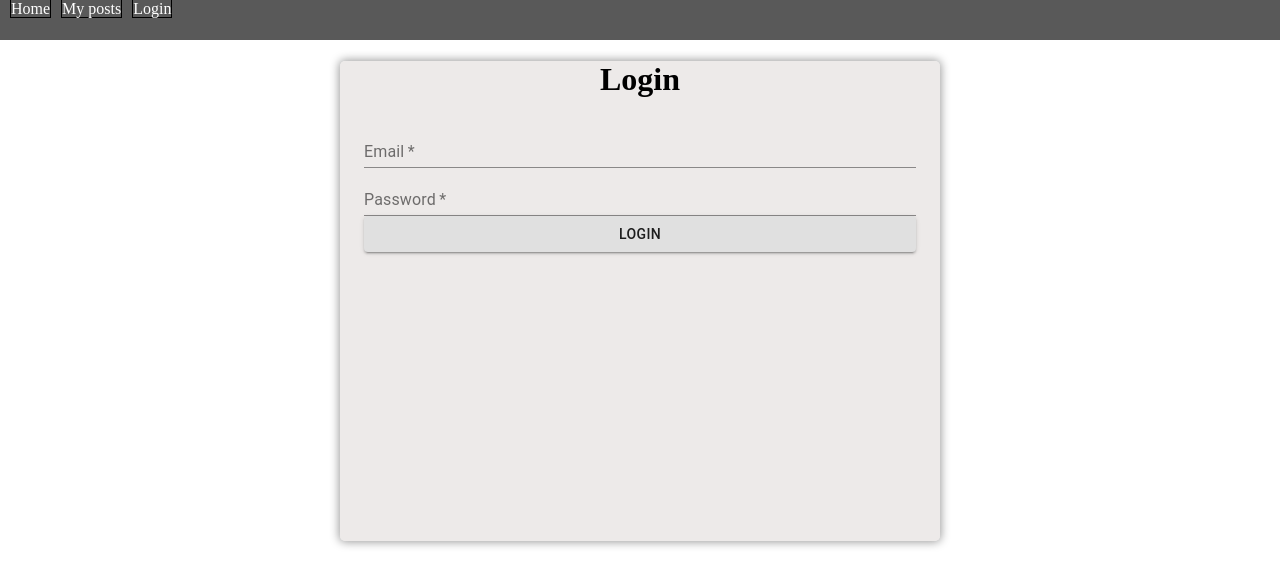
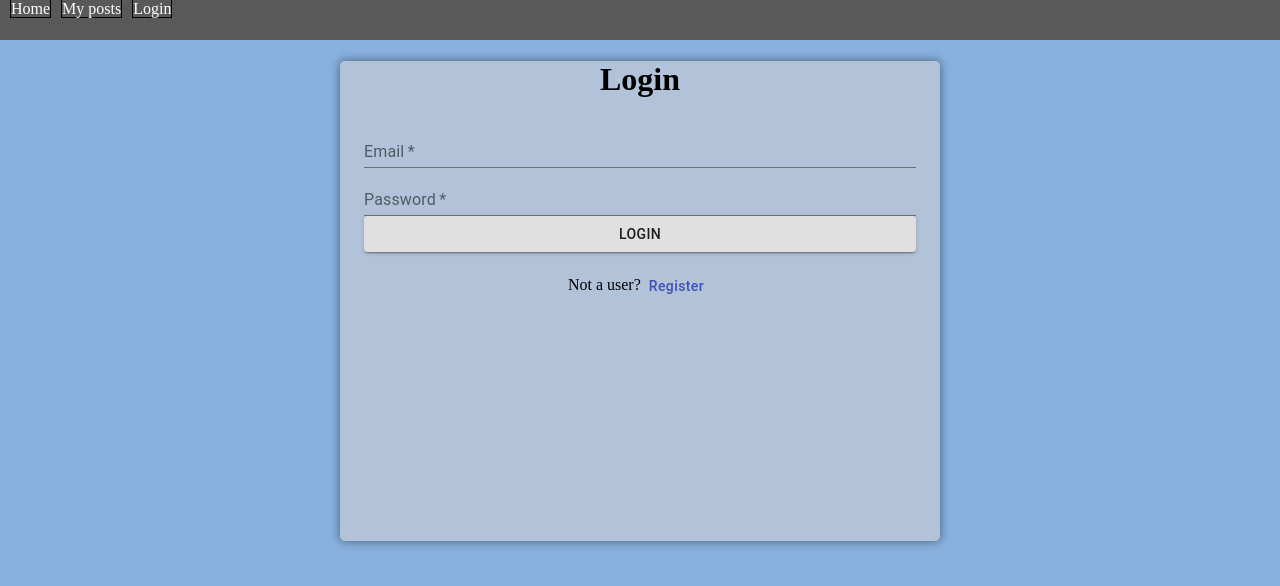
Before and after one commit to steven-jp/SocialMedia, a React (Create React App) app in the folder client/: page /login in a window 1280 px wide. Shown: the top 586 px of the page. Built offline with nearby package versions, Linux system fonts and the light colour scheme.

Commit message:
added login/register state

```diff
--- a/client/src/App.css
+++ b/client/src/App.css
@@ -1,3 +1,4 @@
 body {
   margin: 0;
+  background-color: rgb(137, 177, 223);
 }
--- a/client/src/views/Login/Login.js
+++ b/client/src/views/Login/Login.js
@@ -4,7 +4,6 @@ import {
   TextField,
   Button,
   Grid,
-  GridList,
   Container,
 } from "@material-ui/core";
 
@@ -53,6 +52,16 @@ const Login = () => {
           <Button type="login" variant="contained">
             Login
           </Button>
+          <p>
+            Not a user?
+            <Button
+              color="primary"
+              style={{ textTransform: "none" }}
+              onClick={() => setLogin(!login)}
+            >
+              Register
+            </Button>
+          </p>
         </Grid>
       ) : (
         <Grid container direction="column">
@@ -89,6 +98,16 @@ const Login = () => {
           <Button type="login" variant="contained">
             Submit
           </Button>
+          <p>
+            Already have an account?
+            <Button
+              color="primary"
+              style={{ textTransform: "none" }}
+              onClick={() => setLogin(!login)}
+            >
+              Login
+            </Button>
+          </p>
         </Grid>
       )}
     </Container>
```
